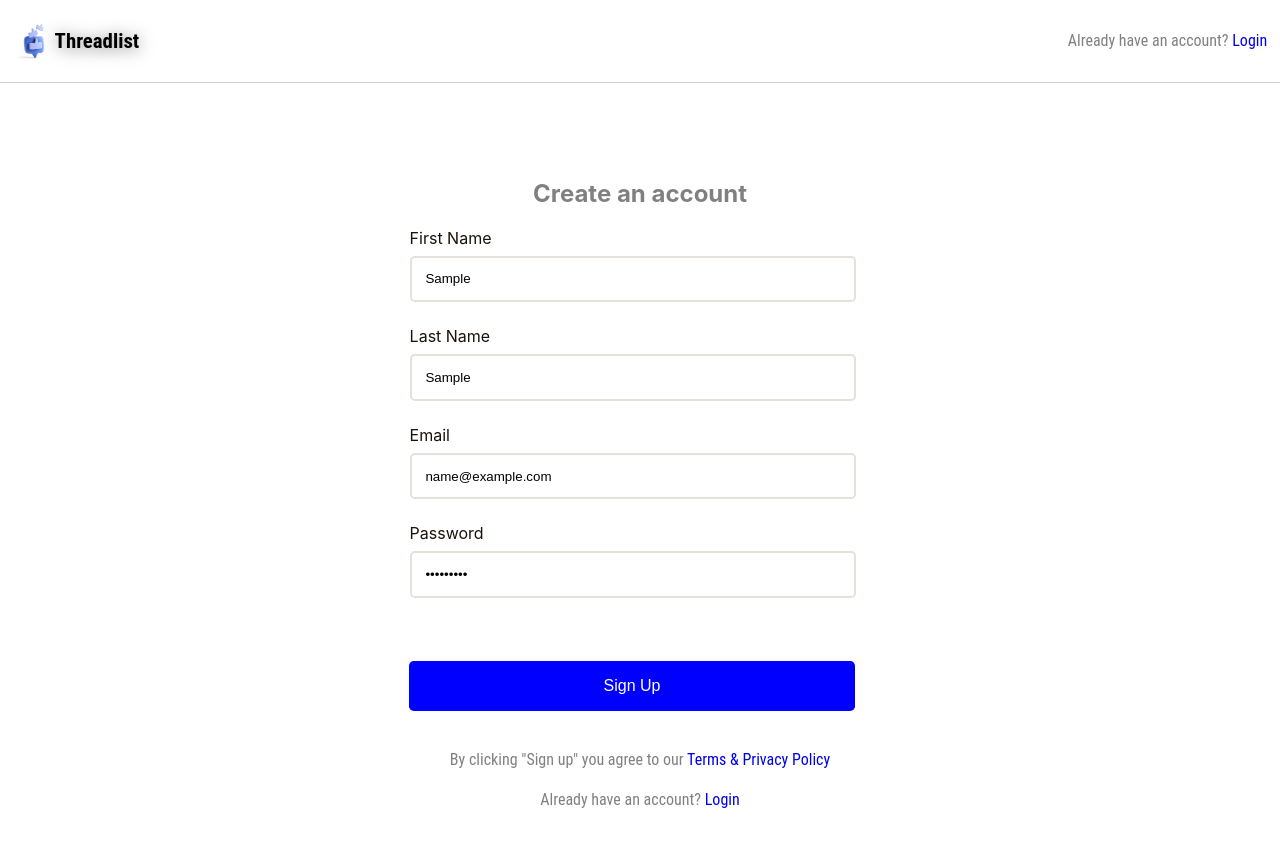
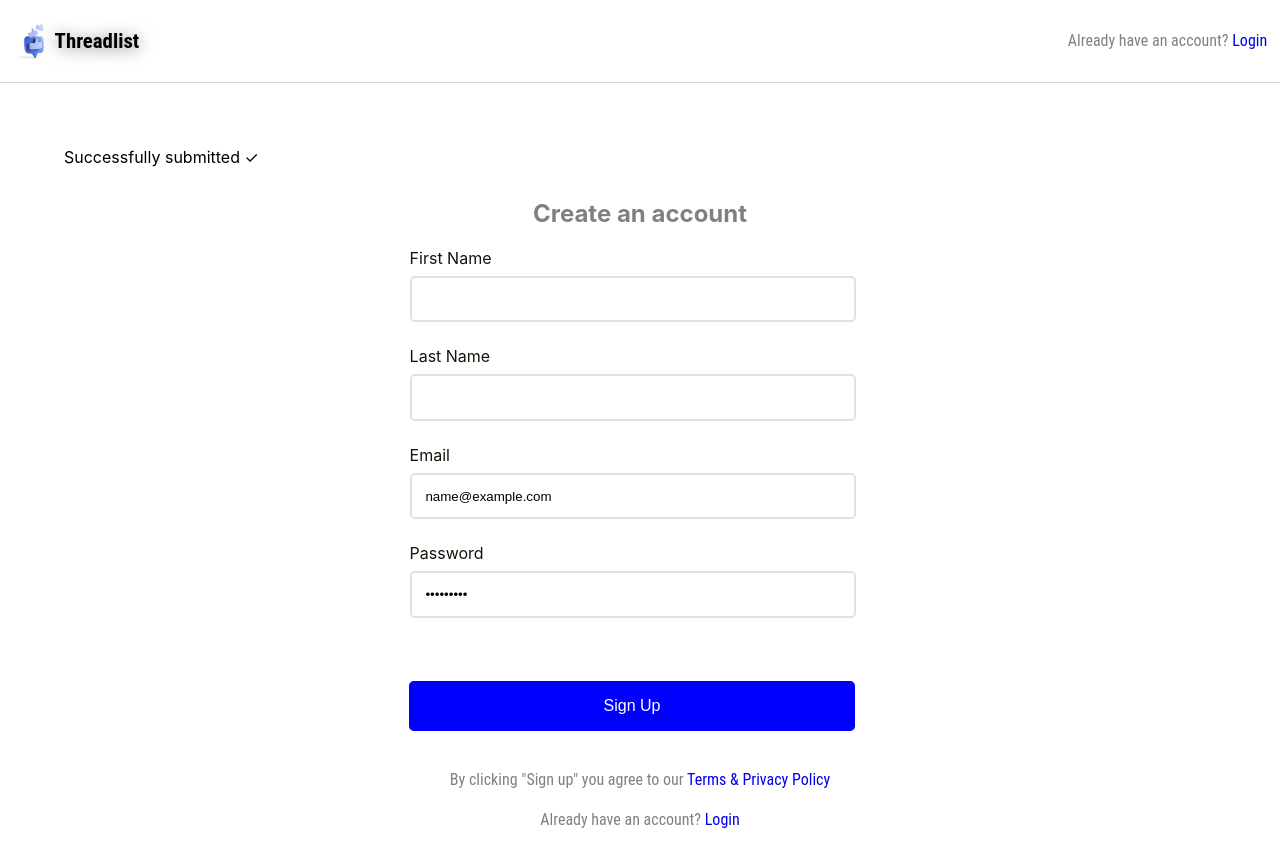
Before and after one commit to jonahunuafe/user-authentication, a React (Create React App) app: page / in a window 1280 px wide. Both pictures are taken after typing "Sample", "Sample", "name@example.com", "Sample123" into the empty fields and a click on the button "Sign Up". Built offline with nearby package versions, Linux system fonts and the light colour scheme.

Commit message:
display success message on submit

```diff
--- a/src/pages/Signup.js
+++ b/src/pages/Signup.js
@@ -11,11 +11,13 @@ function Signup() {
         password: ""
     });
     const [errorMessage, setErrorMessage] = useState({});
+    const [submitting, setSubmitting] = useState(false);
 
     const { state, toggleForm } = useContext(GlobalContext);
 
+    let errors = {};
+
     const validateValues = (inputValues) => {
-        let errors = {};
         if (inputValues.email.length < 15) {
           errors.email = "Email is too short";
         }
@@ -25,22 +27,36 @@ function Signup() {
         return errors;
     };
 
+    const handleChange = (e) => {
+        setInputFields({ ...inputFields, [e.target.name]: e.target.value });
+    };
+
 
     function handleSubmit(event) {
         event.preventDefault();
 
+        setErrorMessage(validateValues(inputFields));
+        setSubmitting(true);
     }
 
     return (
         <>
             <div className="container">
+                {Object.keys(errors).length === 0 && submitting ? (
+                    <span className="success">Successfully submitted ✓</span>
+                ) : null}
                 <form onSubmit={handleSubmit}>
                     <div>
                         <h2 className="signup-h2">Create an account</h2>
-                        <Input label="First Name" id="first-name" type="text" name="firstname" />
-                        <Input label="Last Name" id="last-name" type="text" name="lastname" />
-                        <Input label="Email" id="email" type="email" name="email" />
-                        <Input label="Password" id="password" type="password" name="password" />
+                        <Input label="First Name" id="first-name" type="text" name="firstname" value={inputFields.firstName} onChange={handleChange} />
+                        {errorMessage.email ? (
+                            <p className="error">
+                                Email should be at least 15 characters long
+                            </p>
+                        ) : null}
+                        <Input label="Last Name" id="last-name" type="text" name="lastname" value={inputFields.lastName} onChange={handleChange} />
+                        <Input label="Email" id="email" type="email" name="email" value={inputFields.email} onChange={handleChange} />
+                        <Input label="Password" id="password" type="password" name="password" value={inputFields.password} onChange={handleChange} />
                         <button className="signUpBtn">Sign Up</button>
                     </div>
                 </form>
```
